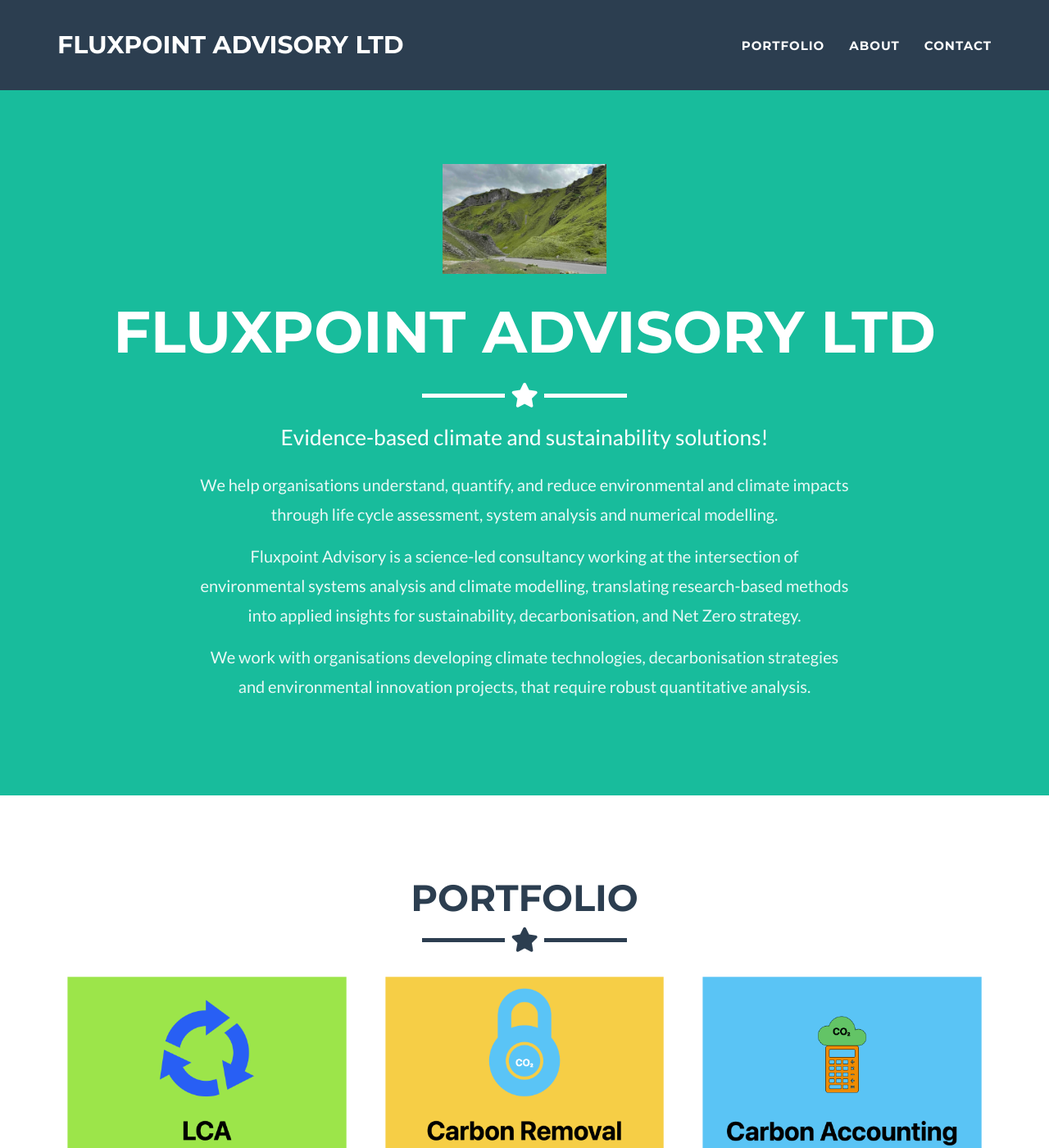
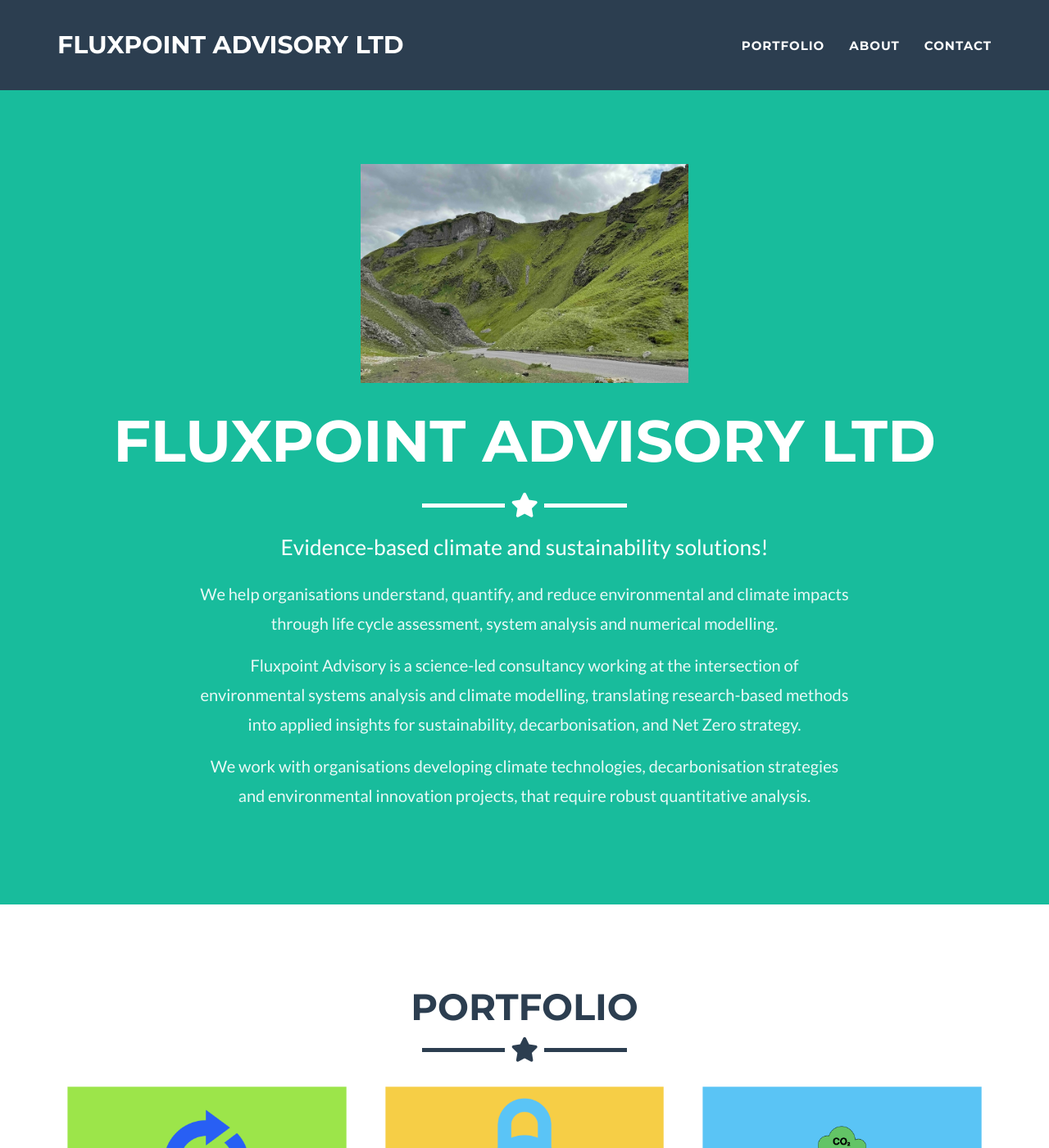
Before and after one commit to fluxpointadv/fluxpointadv.github.io, a Jekyll site: the page built from _posts/2014-07-18-lca.markdown, in a window 1280 px wide and 1400 px high. Shown: the whole window at 82% size. Built offline with Jekyll 4.4.1, drawn with Linux system fonts in a browser that asks for light colours.

Commit message:
Update head.html

```diff
--- a/_includes/head.html
+++ b/_includes/head.html
@@ -69,8 +69,8 @@
   margin-bottom: 15px;
 }
 header img.img-responsive {
-  max-width: 200px;
-  width: 200px;
+  max-width: 400px;
+  width: 400px;
   margin: 0 auto 20px;
   display: block;
 }
```
